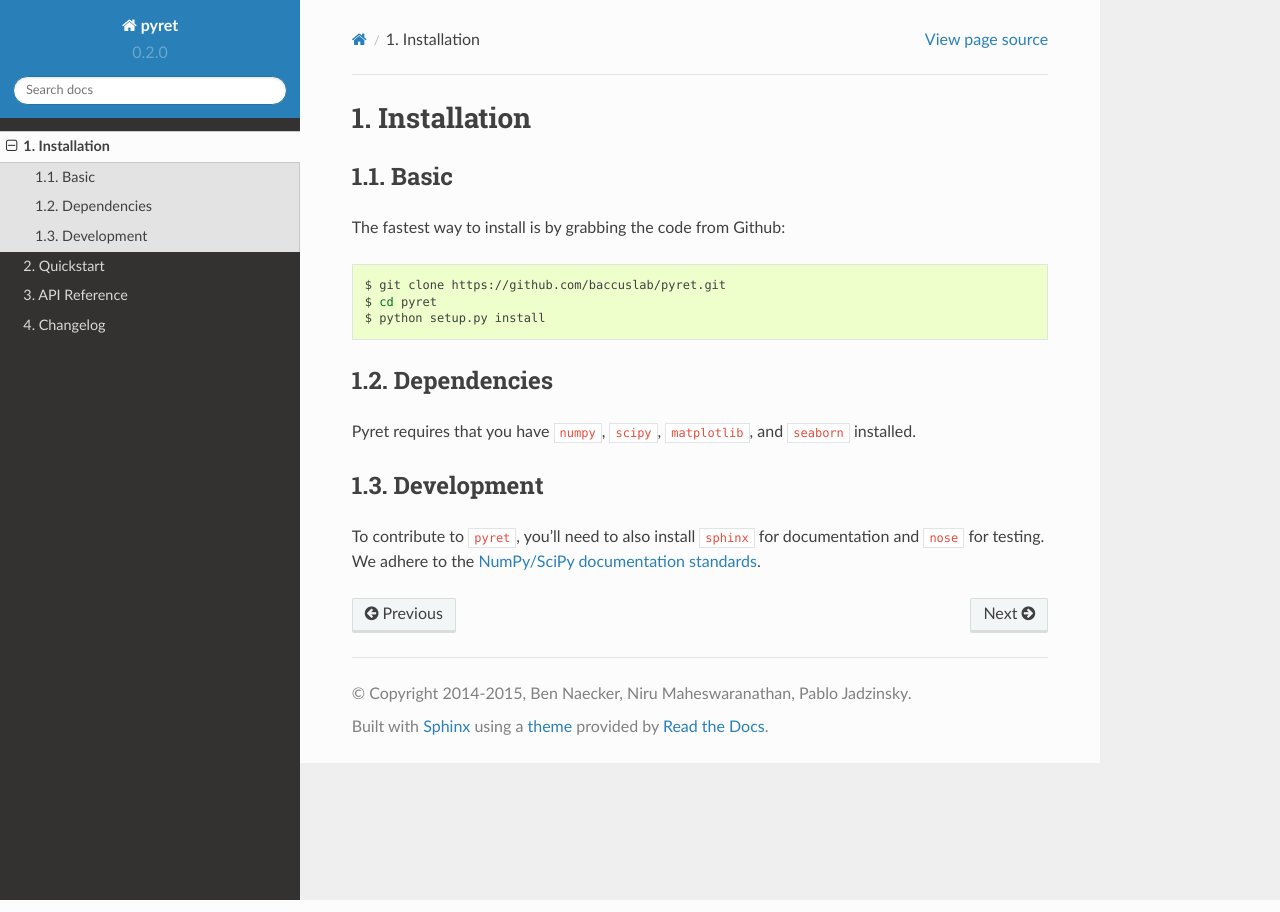
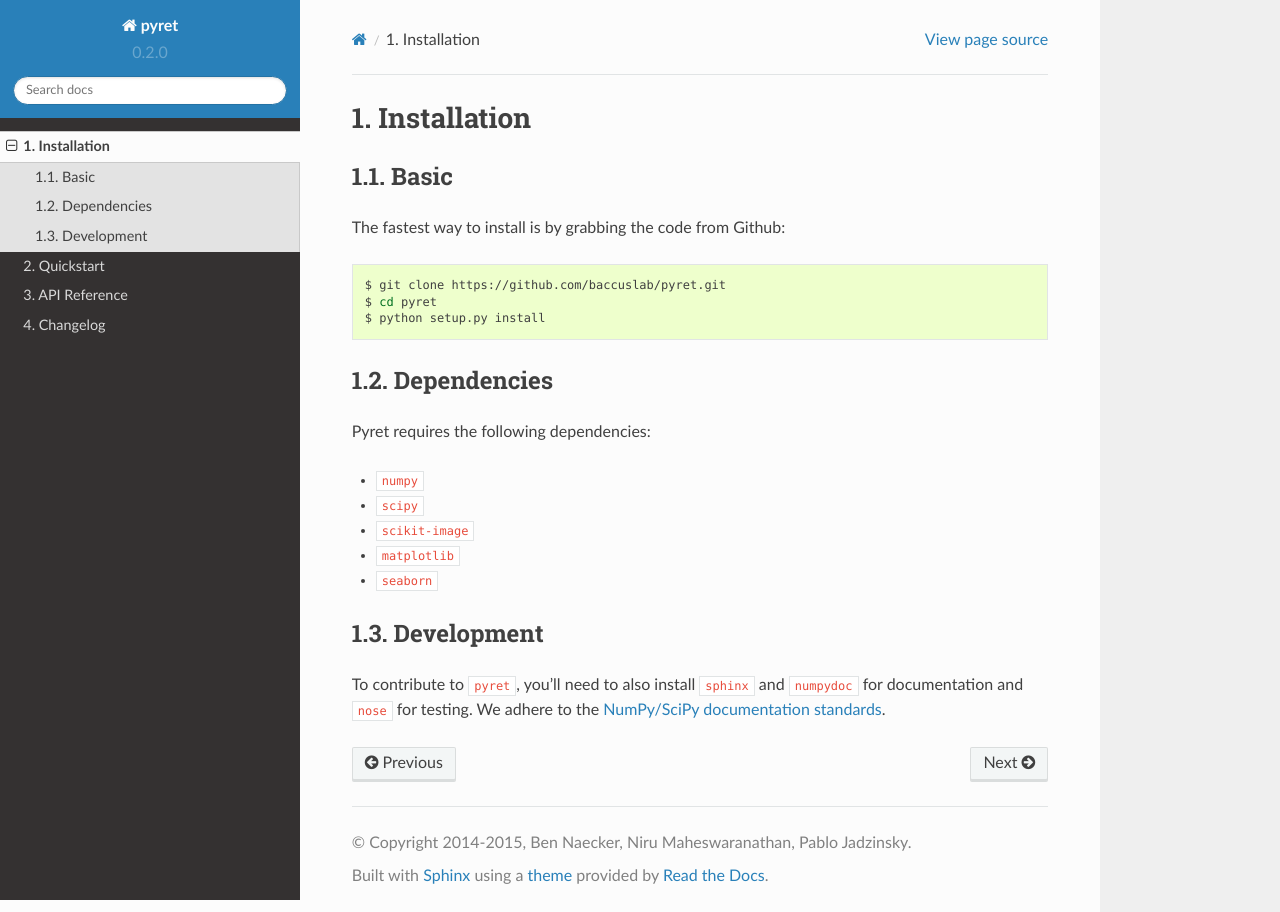
Before and after one commit to baccuslab/pyret, a Sphinx documentation site: the page built from doc/install.rst, in a window 1280 px wide. Built offline with Sphinx 7.4.7 and the Read the Docs theme 2.0.0, drawn with Linux system fonts in a browser that asks for light colours.

Commit message:
- Updated __init__.py to use package-relative imports, installation   should now work fine after directly downloading from GH - Updated documentation with new dependencies, scikit-image and numpydoc

```diff
--- a/doc/install.rst
+++ b/doc/install.rst
@@ -16,10 +16,20 @@ The fastest way to install is by grabbing the code from Github:
 Dependencies
 ------------
 
-Pyret requires that you have ``numpy``, ``scipy``, ``matplotlib``, and ``seaborn`` installed.
+Pyret requires the following dependencies:
+
+- ``numpy``
+
+- ``scipy``
+
+- ``scikit-image``
+
+- ``matplotlib``
+
+- ``seaborn``
 
 Development
 -----------
 
-To contribute to ``pyret``, you'll need to also install ``sphinx`` for documentation and
+To contribute to ``pyret``, you'll need to also install ``sphinx`` and ``numpydoc`` for documentation and
 ``nose`` for testing. We adhere to the `NumPy/SciPy documentation standards <https://github.com/numpy/numpy/blob/master/doc/HOWTO_DOCUMENT.rst.txt#docstring-standard>`_.
--- a/filtertools.py
+++ b/filtertools.py
@@ -9,12 +9,11 @@ from matplotlib.patches import Ellipse as _Ellipse
 from numpy.linalg import LinAlgError
 from scipy.linalg.blas import get_blas_funcs
 from scipy import ndimage as _ndimage
-from stimulustools import getcov as _getcov
 from scipy.stats import skew
 from skimage.restoration import denoise_tv_bregman
-from skimage.filter import gaussian_filter
+from skimage.filters import gaussian_filter
 from scipy.optimize import curve_fit
-
+from .stimulustools import getcov as _getcov
 
 def getste(time, stimulus, spikes, filter_length, tproj=None):
     """
--- a/visualizations.py
+++ b/visualizations.py
@@ -6,7 +6,7 @@ Visualization functions for displaying spikes, filters, and cells.
 import numpy as _np
 import matplotlib.pyplot as _plt
 import seaborn as _sns
-import filtertools as _ft
+from . import filtertools as _ft
 from matplotlib import animation as _animation
 
 def raster(spikes, trial_length=None, fig=None):
```
Also changed, not shown: __init__.py (+10 -3 lines).
